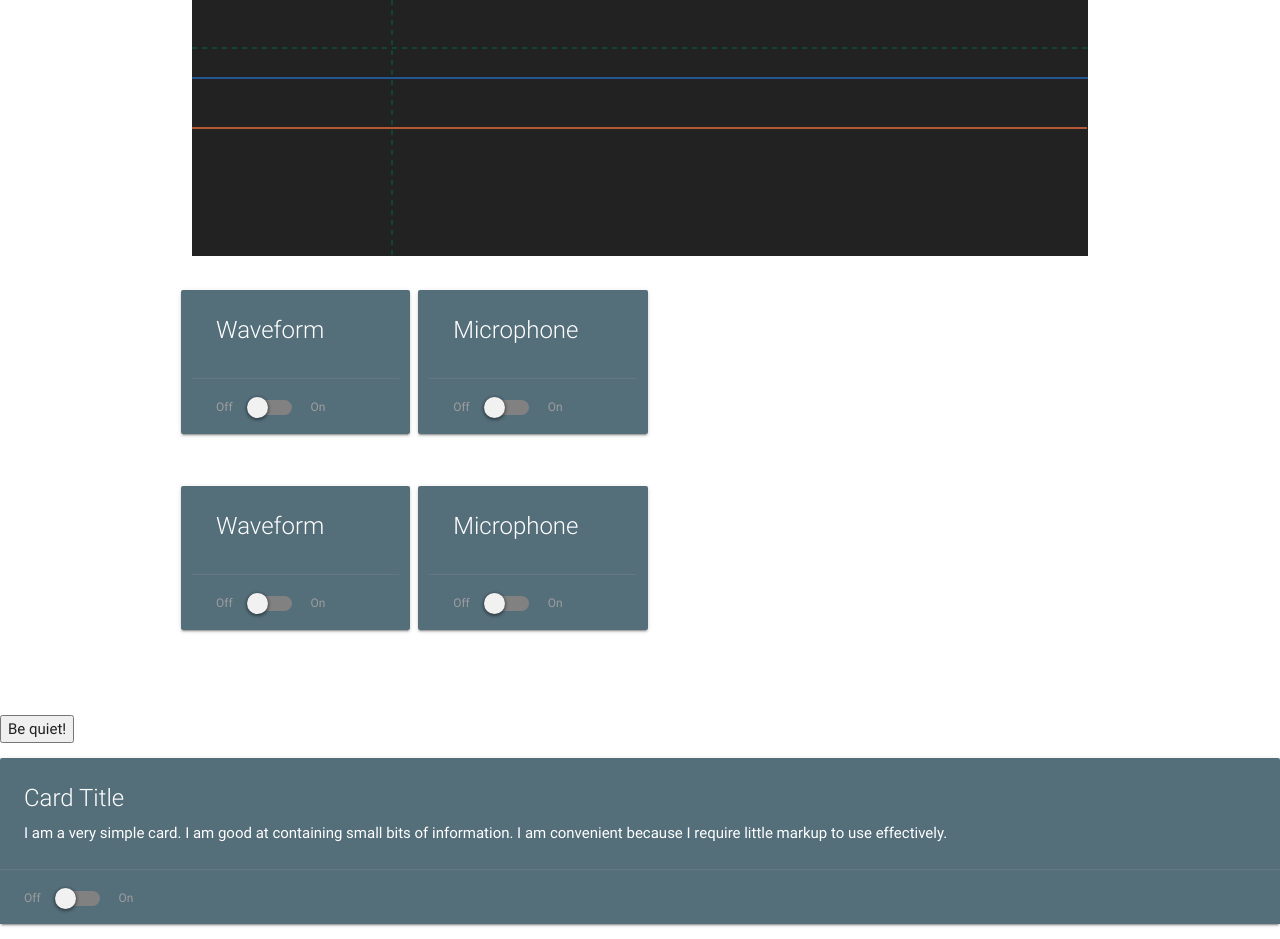
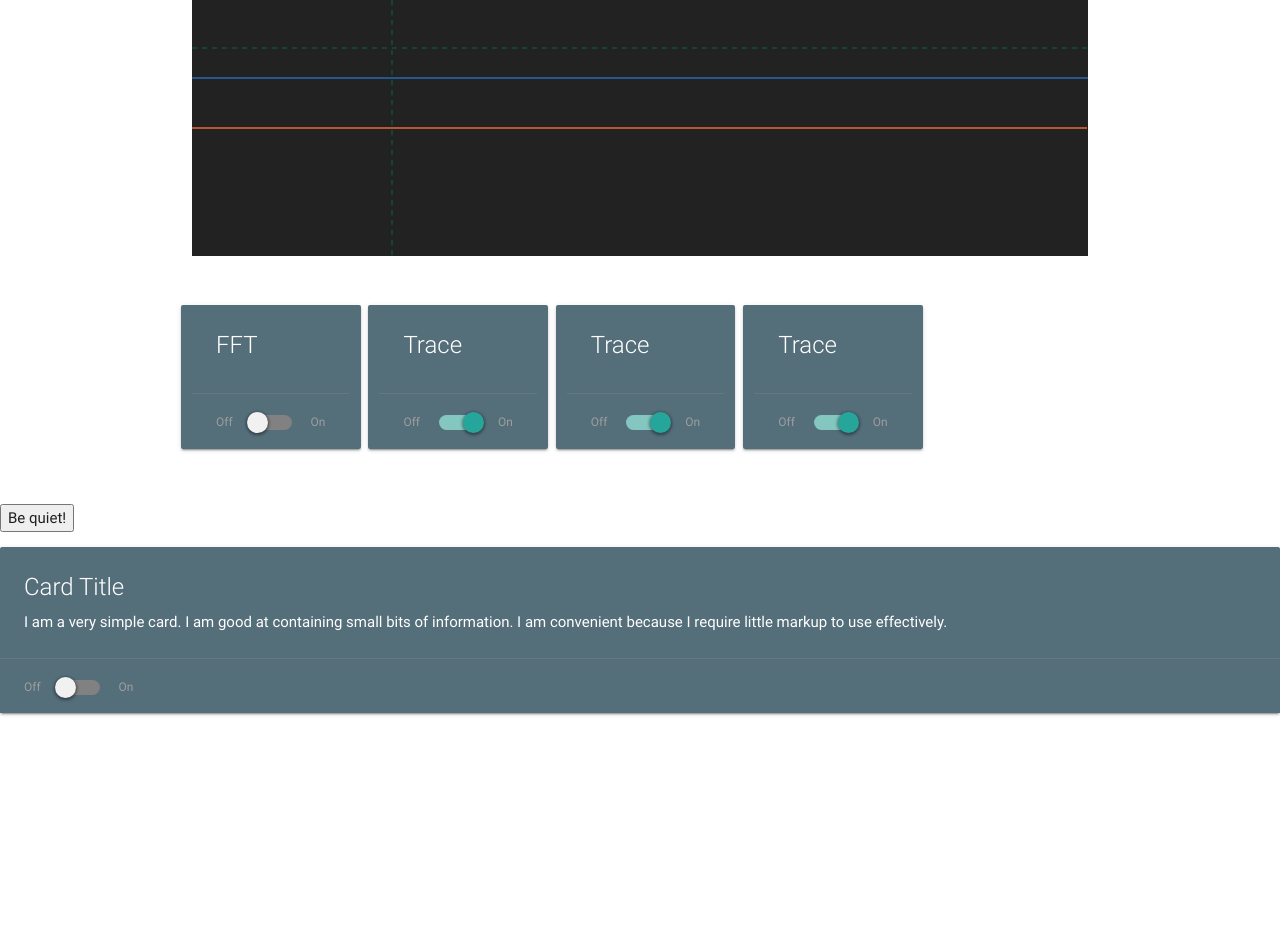
Before and after one commit to Yatekii/scope, a plain HTML site: page index.html in a window 1280 px wide. After the commit the page ends 800 px from the top, so only its background shows below. Drawn offline with Linux system fonts and the light colour scheme.

Commit message:
switching traces on/off works

```diff
--- a/css/scope.css
+++ b/css/scope.css
@@ -26,9 +26,9 @@ p { margin: 1em 0;}
 }
 
 #active-sources {
-    margin-bottom: 2em !important;
+    margin-bottom: 0.5em !important;
 }
 
 #available-sources {
-    margin-bottom: 2em !important;
+    margin-bottom: 0.5em !important;
 }
--- a/index.html
+++ b/index.html
@@ -20,7 +20,7 @@
   <body>
     <div class="container">
       <div class="row">
-        <div class="col s12">
+        <div class="col" style="width:100%">
           <div id="scope-container">
           </div>
         </div>
--- a/js/generators.js
+++ b/js/generators.js
@@ -16,16 +16,22 @@ function gotStream(stream) {
     zeroGain.gain.value = 0.0;
     inputPoint.connect( zeroGain );
     zeroGain.connect( audioContext.destination );
-    var t = new NormalTrace(scope, {output: inputPoint});
-	var f = new FFTrace(scope, t.analyzer)
-    scope.addTrace(t);
-	scope.addTrace(f);
 
 	source = new Object();
 
 	source.zeroGain = zeroGain;
 	source.input = audioInput;
 	source.output = inputPoint;
+	// Create the analyzer node to be able to read sample output
+	micTrace.analyzer = getAudioContext().createAnalyser();
+	micTrace.analyzer.fftSize = 4096;
+	// Connect the source output to the analyzer
+	source.output.connect(micTrace.analyzer);
+	// Create the data buffer
+    micTrace.data = new Uint8Array(micTrace.analyzer.frequencyBinCount);
+	micTrace.on = true;
+	var f = new FFTrace(scope, micTrace.analyzer);
+	scope.addTrace(f);
 }
 
 function initAudio() {
--- a/js/main.js
+++ b/js/main.js
@@ -1,3 +1,4 @@
+var micTrace = null;
 function init() {
     if (!navigator.getUserMedia)
         navigator.getUserMedia = navigator.webkitGetUserMedia || navigator.mozGetUserMedia;
@@ -6,17 +7,37 @@ function init() {
     if (!navigator.requestAnimationFrame)
         navigator.requestAnimationFrame = navigator.webkitRequestAnimationFrame || navigator.mozRequestAnimationFrame;
 
-    osc1=createSource({type: 'sine', data: { freq: 220}});
-    osc2=createSource({type: 'sine', data: { freq: 440}});
-    mic = createSource({type: 'mic'}).mic;
+    osc1=createSource({type: 'sine', data: { freq: 220 }});
+    osc2=createSource({type: 'sine', data: { freq: 440 }});
+    mic = createSource({type: 'mic'});
     audioContext = getAudioContext();
     // osc1.output.connect(audioContext.destination);
     // osc2.output.connect(audioContext.destination);
-    scope = new Oscilloscope(document.getElementById('scope-container'), '100%', '256px', [osc1, osc2]);
-    new Generator(document.getElementById('active-sources'), scope, {}, true);
-    new Microphone(document.getElementById('active-sources'), scope, {}, true);
-    new Generator(document.getElementById('available-sources'), scope, {}, true);
-    new Microphone(document.getElementById('available-sources'), scope, {}, true);
+    scope = new Oscilloscope(document.getElementById('scope-container'), '100%', '256px');
+    // new Generator(document.getElementById('active-sources'), scope, {}, true);
+    // new Microphone(document.getElementById('active-sources'), scope, {}, true);
+    // new Generator(document.getElementById('available-sources'), scope, {}, true);
+    // new Microphone(document.getElementById('available-sources'), scope, {}, true);
+
+    initRepr(FFTRepresentation, document.getElementById('trace-list'));
+
+    scope.addTrace(new NormalTrace(
+        scope, osc1,
+        initRepr(traceRepresentation, document.getElementById('trace-list')),
+        true
+    ));
+    scope.addTrace(new NormalTrace(
+        scope, osc2,
+        initRepr(traceRepresentation, document.getElementById('trace-list')),
+        true
+    ));
+    scope.traces[1].color = '#E85D55';
+    micTrace = new NormalTrace(
+        scope, mic,
+        initRepr(traceRepresentation, document.getElementById('trace-list')),
+        false
+    );
+    scope.addTrace(micTrace);
 
     var sourcesDrake = dragula([document.getElementById('available-sources'), document.getElementById('active-sources')], {
         copy: function (el, source) {
@@ -32,8 +53,7 @@ function init() {
         draggedOriginal = original;
     });
     sourcesDrake.on('drop', function(el, target, source, sibling) {
-        console.log(draggedOriginal);
-        console.log('YEAH!');
+
     });
     osc1.start(audioContext.currentTime+0.05);
     osc2.start(audioContext.currentTime+0.05);
--- a/js/oscilloscope.js
+++ b/js/oscilloscope.js
@@ -1,4 +1,4 @@
-function Oscilloscope(container, width, height, sources) {
+function Oscilloscope(container, width, height) {
     // Create a new canvas to draw the scope onto
     this.canvas = document.createElement('canvas');
     this.canvas.style.width = width;
@@ -17,11 +17,6 @@ function Oscilloscope(container, width, height, sources) {
 
     this.triggerLevel = 50;
     this.traces = [];
-    this.traces.push(
-        trace = new NormalTrace(this, sources[0]),
-        new NormalTrace(this, sources[1])
-    );
-    this.traces[1].color = '#E85D55';
 
     this.markers = [];
     this.markers.push(
@@ -67,7 +62,9 @@ Oscilloscope.prototype.draw = function () {
     }
 
     this.traces.forEach(function(trace) {
-        trace.draw(triggerLocation);
+        if(trace.on){
+            trace.draw(triggerLocation);
+        }
     });
 
     this.markers.forEach(function(marker) {
--- a/js/source.js
+++ b/js/source.js
@@ -1,4 +1,4 @@
-var generatorRepresentation = '<div class="card blue-grey darken-1 col s3 source">\
+var generatorRepresentation = '<div class="card blue-grey darken-1 col b3 source">\
     <div class="card-content white-text">\
         <span class="card-title">Waveform</span>\
         <p></p>\
@@ -7,7 +7,7 @@ var generatorRepresentation = '<div class="card blue-grey darken-1 col s3 source
         <div class="switch">\
         <label>\
             Off\
-            <input type="checkbox">\
+            <input type="checkbox" class="source-on-off">\
             <span class="lever"></span>\
             On\
         </label>\
@@ -15,7 +15,7 @@ var generatorRepresentation = '<div class="card blue-grey darken-1 col s3 source
     </div>\
 </div>';
 
-var microphoneRepresentation = '<div class="card blue-grey darken-1 col s3 source">\
+var microphoneRepresentation = '<div class="card blue-grey darken-1 col b3 source">\
     <div class="card-content white-text">\
         <span class="card-title">Microphone</span>\
         <p></p>\
@@ -24,7 +24,7 @@ var microphoneRepresentation = '<div class="card blue-grey darken-1 col s3 sourc
         <div class="switch">\
         <label>\
             Off\
-            <input type="checkbox">\
+            <input type="checkbox" class="source-on-off">\
             <span class="lever"></span>\
             On\
         </label>\
@@ -38,16 +38,27 @@ function htmlToElement(html) {
     return template.content.firstChild;
 }
 
+function initRepr(html, container) {
+    element = htmlToElement(html);
+    if(container) {
+      container.appendChild(element);
+    } else {
+      document.body.appendChild(element);
+    }
+    return element;
+}
+
 function Generator(container, scope, source, isSpawn) {
     this.scope = scope;
     this.source = source;
-    this.isSpawn = isSpawn;
+
     element = htmlToElement(generatorRepresentation);
     if(container) {
       container.appendChild(element);
     } else {
       document.body.appendChild(element);
     }
+    this.on = element.getElementsByClassName('source-on-off');
     element.controller = this;
 }
 
--- a/js/trace.js
+++ b/js/trace.js
@@ -1,9 +1,59 @@
-function NormalTrace(scope, source) {
+var traceRepresentation = '<div class="card blue-grey darken-1 col b3 source">\
+    <div class="card-content white-text">\
+        <span class="card-title">Trace</span>\
+        <p></p>\
+    </div>\
+    <div class="card-action">\
+        <div class="switch">\
+            <label>\
+                Off\
+                <input type="checkbox" class="trace-on-off">\
+                <span class="lever"></span>\
+                On\
+            </label>\
+        </div>\
+    </div>\
+</div>';
+
+var FFTRepresentation = '<div class="card blue-grey darken-1 col b3 source">\
+    <div class="card-content white-text">\
+        <span class="card-title">FFT</span>\
+        <p></p>\
+    </div>\
+    <div class="card-action">\
+        <div class="switch">\
+            <label>\
+                Off\
+                <input type="checkbox" class="trace-on-off">\
+                <span class="lever"></span>\
+                On\
+            </label>\
+        </div>\
+    </div>\
+</div>';
+
+function NormalTrace(scope, source, repr, defaultOn) {
     this.scope = scope;
     this.source = source;
     this.color = '#E8830C';
     this.fetched = false;
+    this.repr = repr;
+    this.on = defaultOn;
 
+    potentialButtons = document.getElementsByClassName('trace-on-off');
+    for(i = 0; i < potentialButtons.length; i++){
+        var x = potentialButtons[i];
+        while (x = x.parentElement) {
+            if (x == repr){
+                var me = this;
+                potentialButtons[i].onchange = function(event) { me.onSwitch(me, event); };
+                potentialButtons[i].checked = true;
+                break;
+            }
+        }
+    }
+
+    if(source.output){
         // Create the analyzer node to be able to read sample output
         this.analyzer = getAudioContext().createAnalyser();
         this.analyzer.fftSize = 4096;
@@ -12,6 +62,11 @@ function NormalTrace(scope, source) {
 
         // Create the data buffer
         this.data = new Uint8Array(this.analyzer.frequencyBinCount);
+    }
+}
+
+NormalTrace.prototype.onSwitch = function(trace, event) {
+    trace.on = event.target.checked;
 }
 
 NormalTrace.prototype.fetch = function () {
@@ -30,8 +85,6 @@ NormalTrace.prototype.draw = function (triggerLocation) {
     // Draw trace
 	context.strokeStyle = this.color;
 	context.beginPath();
-    if(this.source.mic)
-        console.log('KEK');
 
 	context.moveTo(0, (256 - this.data[triggerLocation]) * this.scope.scaling);
 	for (var i=triggerLocation, j=0; (j < this.scope.canvas.width) && (i < this.data.length); i++, j++){
@@ -41,7 +94,6 @@ NormalTrace.prototype.draw = function (triggerLocation) {
     this.fetched = false;
 }
 
-
 function FFTrace(scope, analyzer) {
     this.scope = scope;
     this.analyzer = analyzer;
@@ -49,6 +101,7 @@ function FFTrace(scope, analyzer) {
 
     // Create the data buffer
     this.data = new Uint8Array(this.analyzer.frequencyBinCount);
+    this.on = true;
 }
 
 FFTrace.prototype.fetch = function () {
```
Lines whose indentation alone changed are shown as unchanged.
